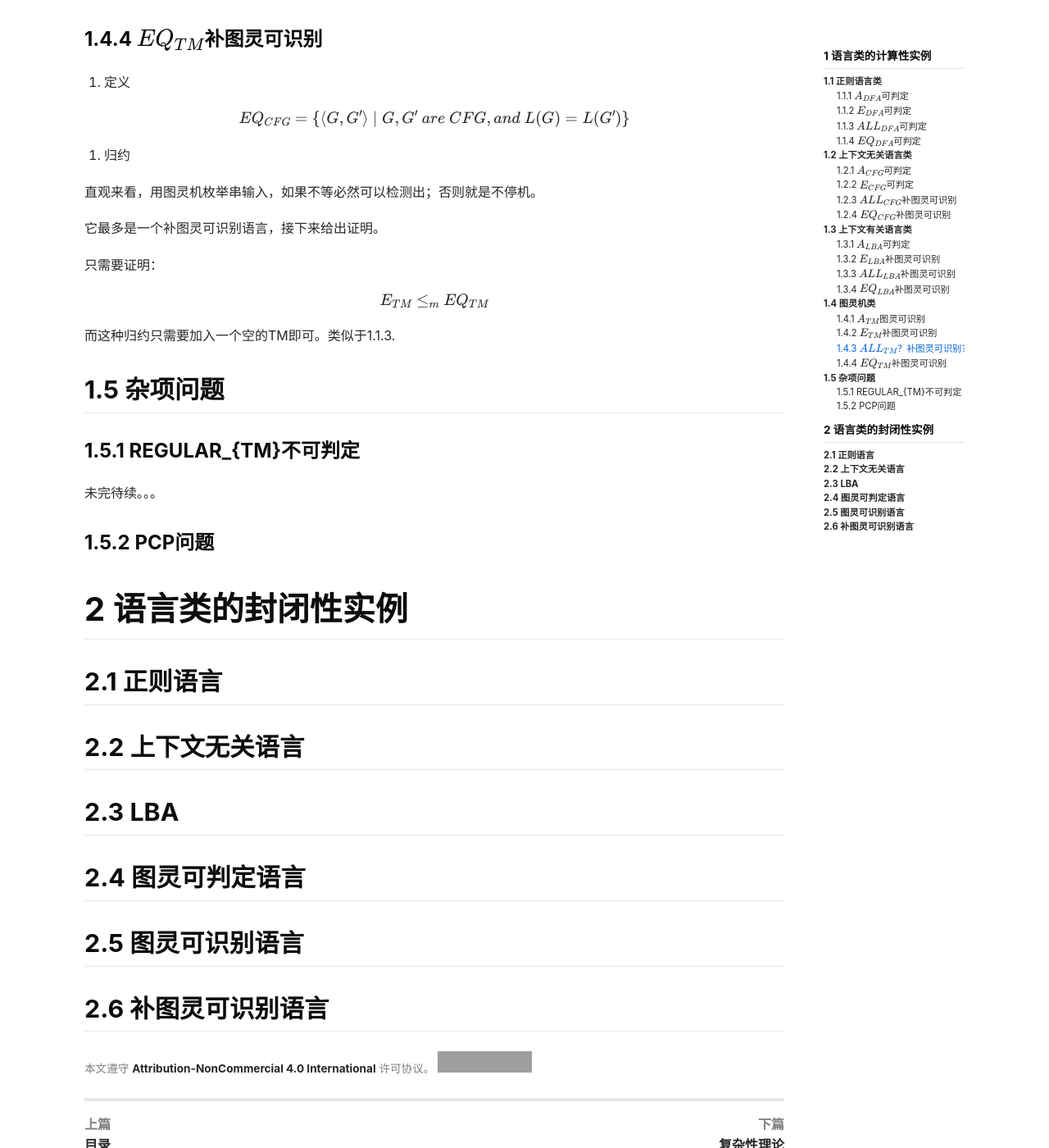
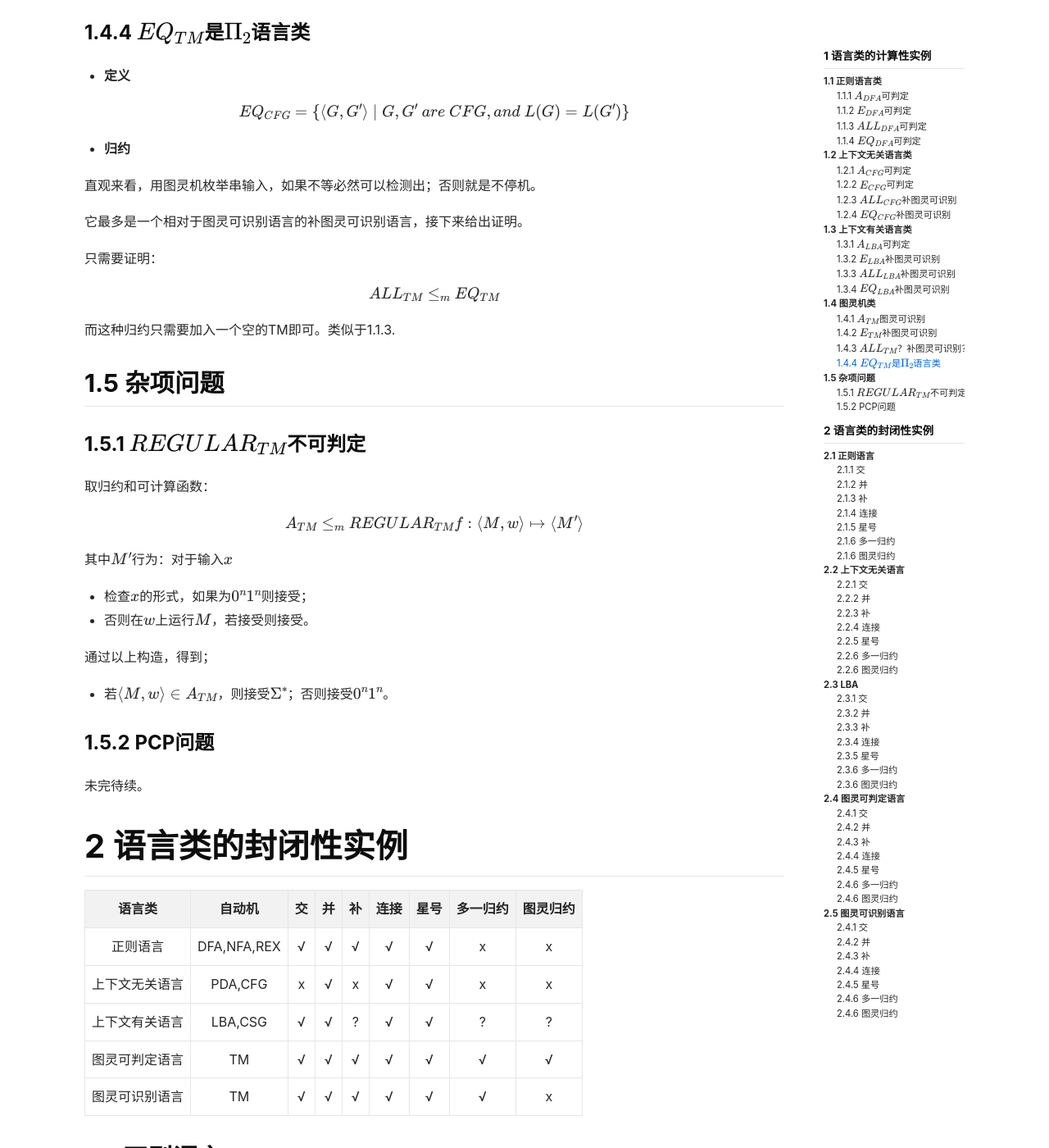
Before and after one commit to Richard-dick/richard-dick.github.io, a Jekyll site: the page built from _posts/2022-5-7-语言类证明.md, in a window 1280 px wide and 1400 px high, scrolled down 8668 px. Shown: the whole window at 82% size. Built offline with Jekyll 4.4.1, drawn with Linux system fonts in a browser that asks for light colours; nearby versions of some CDN libraries; formulas are drawn with MathJax 3; comment, search, counter and statistics services are not loaded; some of the changed text lies outside the part shown; grey boxes are pictures that could not be loaded.

Commit message:
Computation-2

```diff
--- a/_posts/2022-5-7-语言类证明.md
+++ b/_posts/2022-5-7-语言类证明.md
@@ -411,54 +411,214 @@ $$
 
 如果$M$接受空语言，那么任给一个$w$都不接受。
 
-### 1.4.4 $EQ_{TM}$补图灵可识别
+### 1.4.4 $EQ_{TM}$是$\Pi_2$语言类
 
-1. 定义
+- **定义**
 
 $$
     EQ_{CFG} = \{ \langle G,G'\rangle \mid G,G'\ are\ CFG, and\ L(G)= L(G')\}
 $$
 
-2. 归约
+- **归约**
 
 直观来看，用图灵机枚举串输入，如果不等必然可以检测出；否则就是不停机。
 
-它最多是一个补图灵可识别语言，接下来给出证明。
+它最多是一个相对于图灵可识别语言的补图灵可识别语言，接下来给出证明。
 
 只需要证明：
 
 $$
-   E_{TM}\le_m  EQ_{TM}
+   ALL_{TM}\le_m  EQ_{TM}
 $$
 
 而这种归约只需要加入一个空的TM即可。类似于1.1.3.
 
 ## 1.5 杂项问题
 
-### 1.5.1 REGULAR_{TM}不可判定
+### 1.5.1 $REGULAR_{TM}$不可判定
 
-未完待续。。。
+取归约和可计算函数：
 
+$$
+    A_{TM}\le_m REGULAR_{TM} \\
+    f:\langle M,w\rangle\mapsto\langle M'\rangle
+$$
+
+其中$M'$行为：对于输入$x$
+
+- 检查$x$的形式，如果为$0^n1^n$则接受；
+- 否则在$w$上运行$M$，若接受则接受。
+
+通过以上构造，得到；
+
+- 若$\langle M,w\rangle\in A_{TM}$，则接受$\Sigma^*$；否则接受$0^n1^n$。
 
 
 ### 1.5.2 PCP问题
 
-
+未完待续。
 
 
 
 # 2 语言类的封闭性实例
 
+|语言类|自动机|交|并|补|连接|星号|多一归约|图灵归约|
+|:---------:|:---:|:----:|:---:|:---:|:--:|:--:|:--:|:--:|
+|正则语言|DFA,NFA,REX   |√|√|√|√|√|x|x|
+|上下文无关语言|PDA,CFG |x|√|x|√|√|x|x|
+|上下文有关语言|LBA,CSG |√|√|?|√|√|?|?|
+|图灵可判定语言|TM      |√|√|√|√|√|√|√|
+|图灵可识别语言|TM      |√|√|√|√|√|√|x|
+
 ## 2.1 正则语言
+
+### 2.1.1 交
+
+同时跑两个自动机，停止时两个都处于接受状态。
+
+### 2.1.2 并
+
+同时跑两个自动机，停止时有一台处于接受状态。
+
+### 2.1.3 补
+
+交换自动机的接受状态与拒绝状态。
+
+### 2.1.4 连接
+
+第一台自动机每进入接受状态一次就启动一台自动机2.
+
+### 2.1.5 星号
+
+对连接做归纳
+
+### 2.1.6 多一归约
+
+没用，是对可判定语言保持，可以在可判定语言内部变换。
+
+### 2.1.6 图灵归约
+
+没用，是对可判定语言保持，可以在可判定语言内部变换。
 
 ## 2.2 上下文无关语言
 
+### 2.2.1 交
+
+012，01个数等和02个数等，交起来不是CFL。
+
+### 2.2.2 并
+
+同时跑两个自动机，停止时有一台处于接受状态。
+
+### 2.2.3 补
+
+ww。不是，但是其补语言是。
+
+用非确定性，读进i个弹i个，然后读进n-i个弹n-i个。
+
+### 2.2.4 连接
+
+第一台PDA每进入接受状态一次就启动一台PDA2.
+
+### 2.2.5 星号
+
+对连接做归纳
+
+### 2.2.6 多一归约
+
+没用，是对可判定语言保持，可以在可判定语言内部变换。
+
+### 2.2.6 图灵归约
+
+没用，是对可判定语言保持，可以在可判定语言内部变换。
+
 ## 2.3 LBA
+
+### 2.3.1 交
+
+考虑图灵机的计算能力，限制在有穷空间上。理应是封闭的。
+
+### 2.3.2 并
+
+同时跑两个LBA，停止时有一台处于接受状态。
+
+### 2.3.3 补
+
+是的吧。。。
+
+### 2.3.4 连接
+
+第一台LBA每进入接受状态一次就启动一台LBA2.
+
+### 2.3.5 星号
+
+对连接做归纳
+
+### 2.3.6 多一归约
+
+没用，是对可判定语言保持，可以在可判定语言内部变换。
+
+### 2.3.6 图灵归约
+
+没用，是对可判定语言保持，可以在可判定语言内部变换。
+
 
 ## 2.4 图灵可判定语言
 
+### 2.4.1 交
+
+考虑图灵机的计算能力，理应是封闭的。
+
+### 2.4.2 并
+
+同时跑两个TM，停止时有一台处于接受状态。
+
+### 2.4.3 补
+
+是的.
+
+### 2.4.4 连接
+
+第一台TM每进入接受状态一次就启动一台TM2.
+
+### 2.4.5 星号
+
+对连接做归纳
+
+### 2.4.6 多一归约
+
+是的。
+
+### 2.4.6 图灵归约
+
+是的。
 
 ## 2.5 图灵可识别语言
 
+### 2.4.1 交
 
-## 2.6 补图灵可识别语言
+考虑图灵机的计算能力，理应是封闭的。
+
+### 2.4.2 并
+
+同时跑两个TM，停止时有一台处于接受状态。
+
+### 2.4.3 补
+
+不是。
+
+### 2.4.4 连接
+
+第一台TM每进入接受状态一次就启动一台TM2.
+
+### 2.4.5 星号
+
+对连接做归纳
+
+### 2.4.6 多一归约
+
+是的。
+
+### 2.4.6 图灵归约
+
+不是的，他对取补运算不敏感。
```
Also changed, not shown: other parts of _posts/2022-5-7-语言类证明.md (+33 -33 lines).
